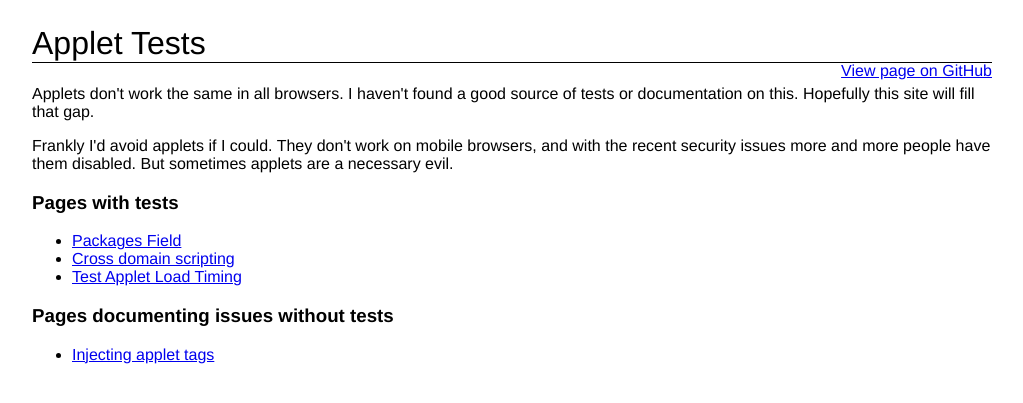
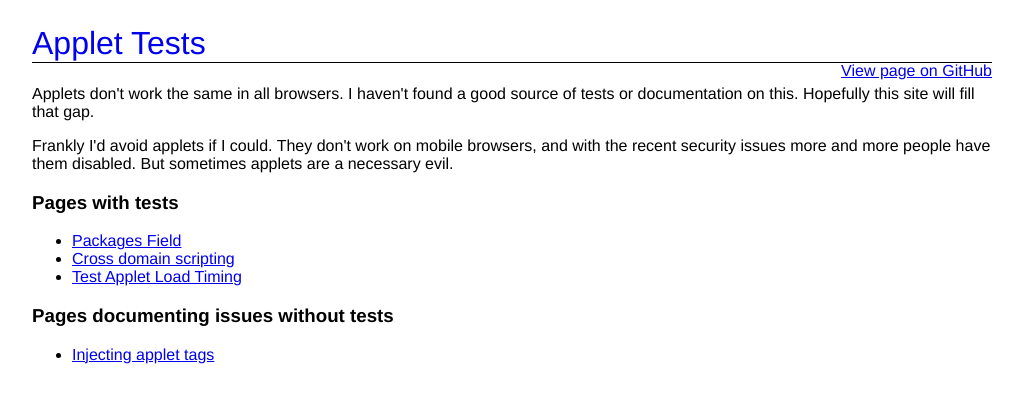
Before and after one commit to concord-consortium/applet-tests, a Jekyll site: the page built from index.html, in a window 1280 px wide. Shown: the top 403 px of the page, without its empty margins (128-1151 px from the left). Built offline with Jekyll 4.4.1, drawn with Linux system fonts in a browser that asks for light colours.

Commit message:
clean up header link styles

```diff
--- a/stylesheets/styles.css
+++ b/stylesheets/styles.css
@@ -2,10 +2,8 @@ div.sitename {
 	font-size: 2em;
 	text-decoration:none;
 }
-div.sitename a:link { text-decoration:none; color:inherit;}
-div.sitename a:visited { text-decoration:none; color:inherit; }
-div.sitename a:hover { text-decoration:none; color:inherit; }
-div.sitename a:active { text-decoration:none; color:inherit; }
+div.sitename a:link { text-decoration:none;}
+div.sitename a:visited { color:inherit; }
 
 div.top {
 	border-bottom-width: 1px;
```
